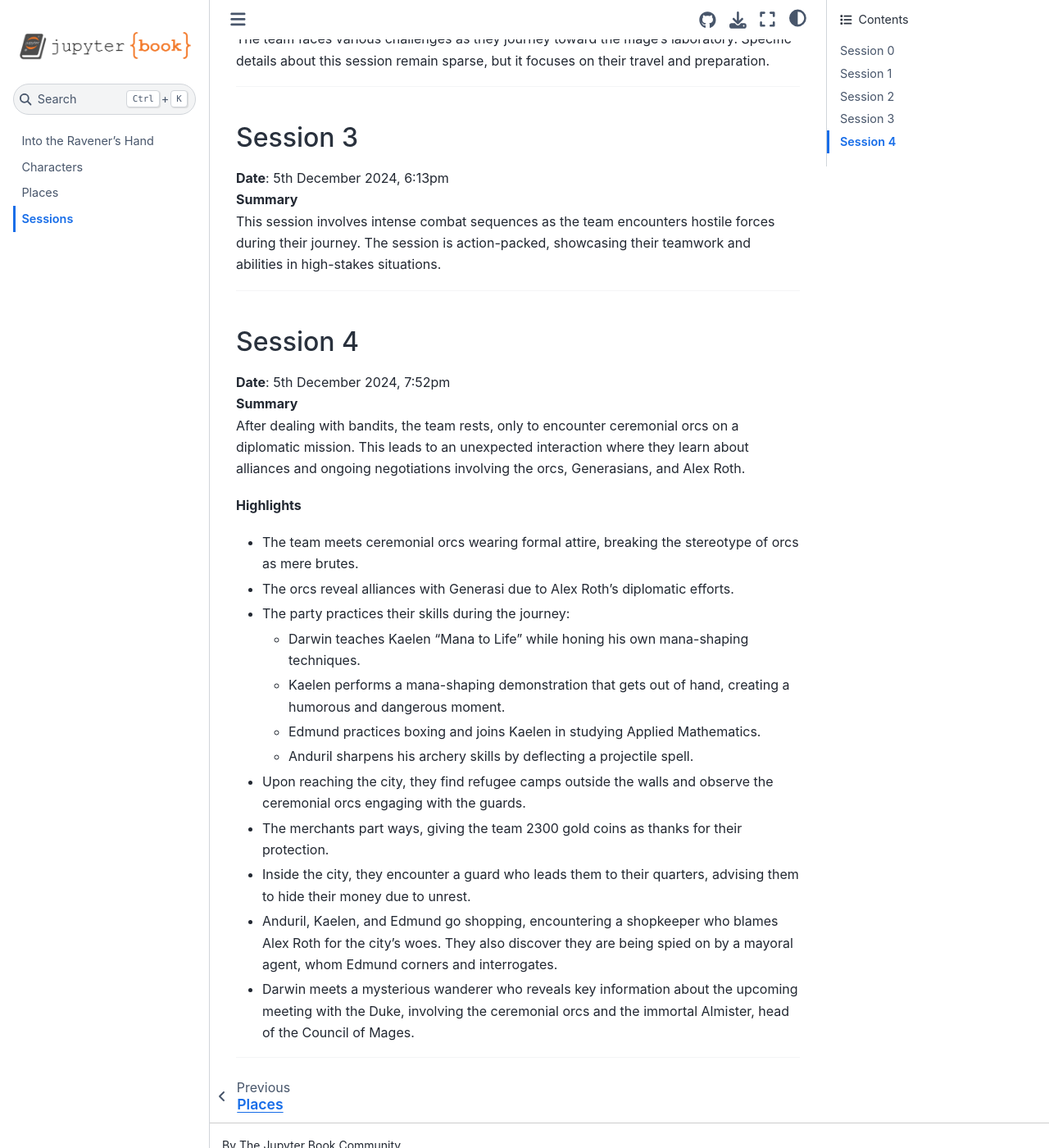
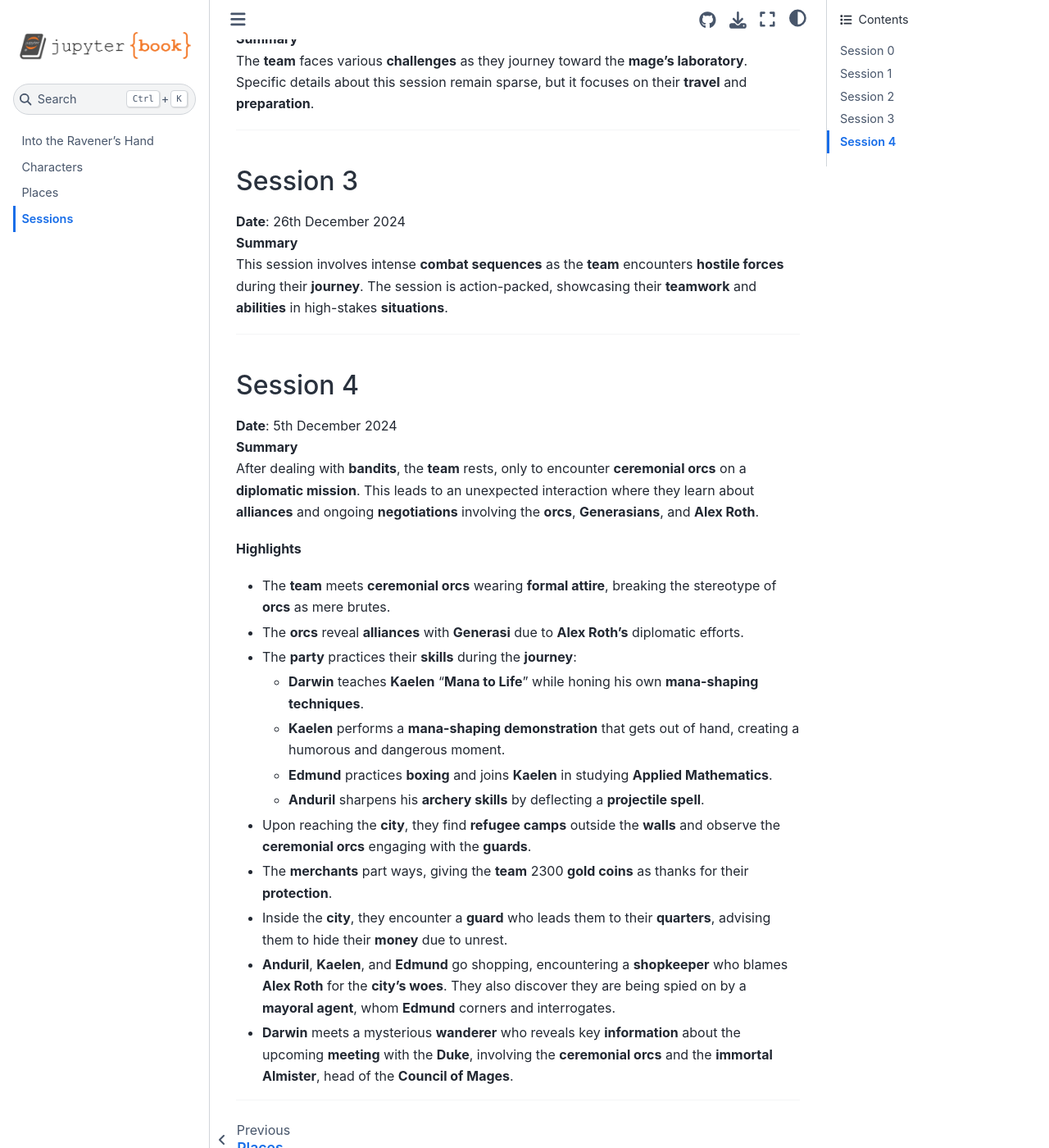
Before and after one commit to mak8427/My-site, a Jupyter Book: the page built from Rp!/bashar/docs/Sessions.md, in a window 1280 px wide and 1400 px high, scrolled down 1152 px. Shown: the whole window at 82% size. Built offline with Jupyter Book 1.0.4 settings and Sphinx 7.4.7 and the Sphinx Book theme 1.1.4, drawn with Linux system fonts in a browser that asks for light colours; some of the changed text lies outside the part shown.

Commit message:
Updated session date

```diff
--- a/Rp!/bashar/docs/Sessions.md
+++ b/Rp!/bashar/docs/Sessions.md
@@ -2,58 +2,59 @@
 
 ## Session 0
 **Introduction**
-The session introduces the main plot of the story: an expedition to a forgotten teleportation mage's laboratory in the Kingdom of Anor. The laboratory allegedly contains research notes and artifacts, particularly on a "portal" spell—a more permanent version of the planar gateway spell.
+The session introduces the main **plot** of the story: an **expedition** to a forgotten **teleportation mage's laboratory** in the Kingdom of **Anor**. The laboratory allegedly contains **research notes** and **artifacts**, particularly on a "**portal**" spell—a more permanent version of the **planar gateway** spell.
 
-The expedition is led by Kaelen Roth, a fourth-year university student, who has permission to examine any recovered materials before they are claimed by the university. The session also introduces Baelin, a professor, and Kaelen's mentor.
+The expedition is led by **Kaelen Roth**, a fourth-year **university student**, who has permission to examine any recovered materials before they are claimed by the **university**. The session also introduces **Baelin**, a **professor**, and Kaelen's **mentor**.
 
 **Highlights**
-- Kaelen is revising his notes on the "(Geo-stationary) Orbital Canon" project when he receives a summons from Baelin.
-- Kaelen meets his roommate, Lucas, who mentions a prank by some nobles during the festival.
-- Baelin informs Kaelen about the expedition to the mage's lab and its purpose.
-- Kaelen notices golden pipes being laid across the university campus but chooses to ignore them.
+- **Kaelen** is revising his notes on the "(Geo-stationary) Orbital Canon" **project** when he receives a **summons** from **Baelin**.
+- **Kaelen** meets his **roommate**, **Lucas**, who mentions a **prank** by some **nobles** during the **festival**.
+- **Baelin** informs **Kaelen** about the **expedition** to the **mage's lab** and its **purpose**.
+- **Kaelen** notices golden **pipes** being laid across the **university campus** but chooses to ignore them.
 
 ---
 
 ## Session 1
-The story begins on the University Campus, where Kaelen invites everyone to an introductory meeting before their expedition.
+**Date**: 8th November 2024
+The story begins on the **University Campus**, where **Kaelen** invites everyone to an **introductory meeting** before their **expedition**.
 
 **Highlights**
-- Kaelen gathers his team to prepare for their journey.
-- The group plans the logistics and discusses potential challenges they might face during the expedition.
+- **Kaelen** gathers his **team** to prepare for their **journey**.
+- The group plans the **logistics** and discusses potential **challenges** they might face during the **expedition**.
 
 ---
 
 ## Session 2
-**Date**: 5th December 2024, 6:03pm
+**Date**: 12th November 2024
 **Summary**
-The team faces various challenges as they journey toward the mage's laboratory. Specific details about this session remain sparse, but it focuses on their travel and preparation.
+The **team** faces various **challenges** as they journey toward the **mage's laboratory**. Specific details about this session remain sparse, but it focuses on their **travel** and **preparation**.
 
 ---
 
 ## Session 3
-**Date**: 5th December 2024, 6:13pm
+**Date**: 26th December 2024
 **Summary**
-This session involves intense combat sequences as the team encounters hostile forces during their journey. The session is action-packed, showcasing their teamwork and abilities in high-stakes situations.
+This session involves intense **combat sequences** as the **team** encounters **hostile forces** during their **journey**. The session is action-packed, showcasing their **teamwork** and **abilities** in high-stakes **situations**.
 
 ---
 
 ## Session 4
-**Date**: 5th December 2024, 7:52pm
+**Date**: 5th December 2024
 **Summary**
-After dealing with bandits, the team rests, only to encounter ceremonial orcs on a diplomatic mission. This leads to an unexpected interaction where they learn about alliances and ongoing negotiations involving the orcs, Generasians, and Alex Roth.
+After dealing with **bandits**, the **team** rests, only to encounter **ceremonial orcs** on a **diplomatic mission**. This leads to an unexpected interaction where they learn about **alliances** and ongoing **negotiations** involving the **orcs**, **Generasians**, and **Alex Roth**.
 
 **Highlights**
-- The team meets ceremonial orcs wearing formal attire, breaking the stereotype of orcs as mere brutes.
-- The orcs reveal alliances with Generasi due to Alex Roth's diplomatic efforts.
-- The party practices their skills during the journey:
-    - Darwin teaches Kaelen "Mana to Life" while honing his own mana-shaping techniques.
-    - Kaelen performs a mana-shaping demonstration that gets out of hand, creating a humorous and dangerous moment.
-    - Edmund practices boxing and joins Kaelen in studying Applied Mathematics.
-    - Anduril sharpens his archery skills by deflecting a projectile spell.
-- Upon reaching the city, they find refugee camps outside the walls and observe the ceremonial orcs engaging with the guards.
-- The merchants part ways, giving the team 2300 gold coins as thanks for their protection.
-- Inside the city, they encounter a guard who leads them to their quarters, advising them to hide their money due to unrest.
-- Anduril, Kaelen, and Edmund go shopping, encountering a shopkeeper who blames Alex Roth for the city's woes. They also discover they are being spied on by a mayoral agent, whom Edmund corners and interrogates.
-- Darwin meets a mysterious wanderer who reveals key information about the upcoming meeting with the Duke, involving the ceremonial orcs and the immortal Almister, head of the Council of Mages.
+- The **team** meets **ceremonial orcs** wearing **formal attire**, breaking the stereotype of **orcs** as mere brutes.
+- The **orcs** reveal **alliances** with **Generasi** due to **Alex Roth's** diplomatic efforts.
+- The **party** practices their **skills** during the **journey**:
+  - **Darwin** teaches **Kaelen** "**Mana to Life**" while honing his own **mana-shaping techniques**.
+  - **Kaelen** performs a **mana-shaping demonstration** that gets out of hand, creating a humorous and dangerous moment.
+  - **Edmund** practices **boxing** and joins **Kaelen** in studying **Applied Mathematics**.
+  - **Anduril** sharpens his **archery skills** by deflecting a **projectile spell**.
+- Upon reaching the **city**, they find **refugee camps** outside the **walls** and observe the **ceremonial orcs** engaging with the **guards**.
+- The **merchants** part ways, giving the **team** 2300 **gold coins** as thanks for their **protection**.
+- Inside the **city**, they encounter a **guard** who leads them to their **quarters**, advising them to hide their **money** due to unrest.
+- **Anduril**, **Kaelen**, and **Edmund** go shopping, encountering a **shopkeeper** who blames **Alex Roth** for the **city's woes**. They also discover they are being spied on by a **mayoral agent**, whom **Edmund** corners and interrogates.
+- **Darwin** meets a mysterious **wanderer** who reveals key **information** about the upcoming **meeting** with the **Duke**, involving the **ceremonial orcs** and the **immortal Almister**, head of the **Council of Mages**.
 
 ---
```
Also changed, not shown: 5 other files.
